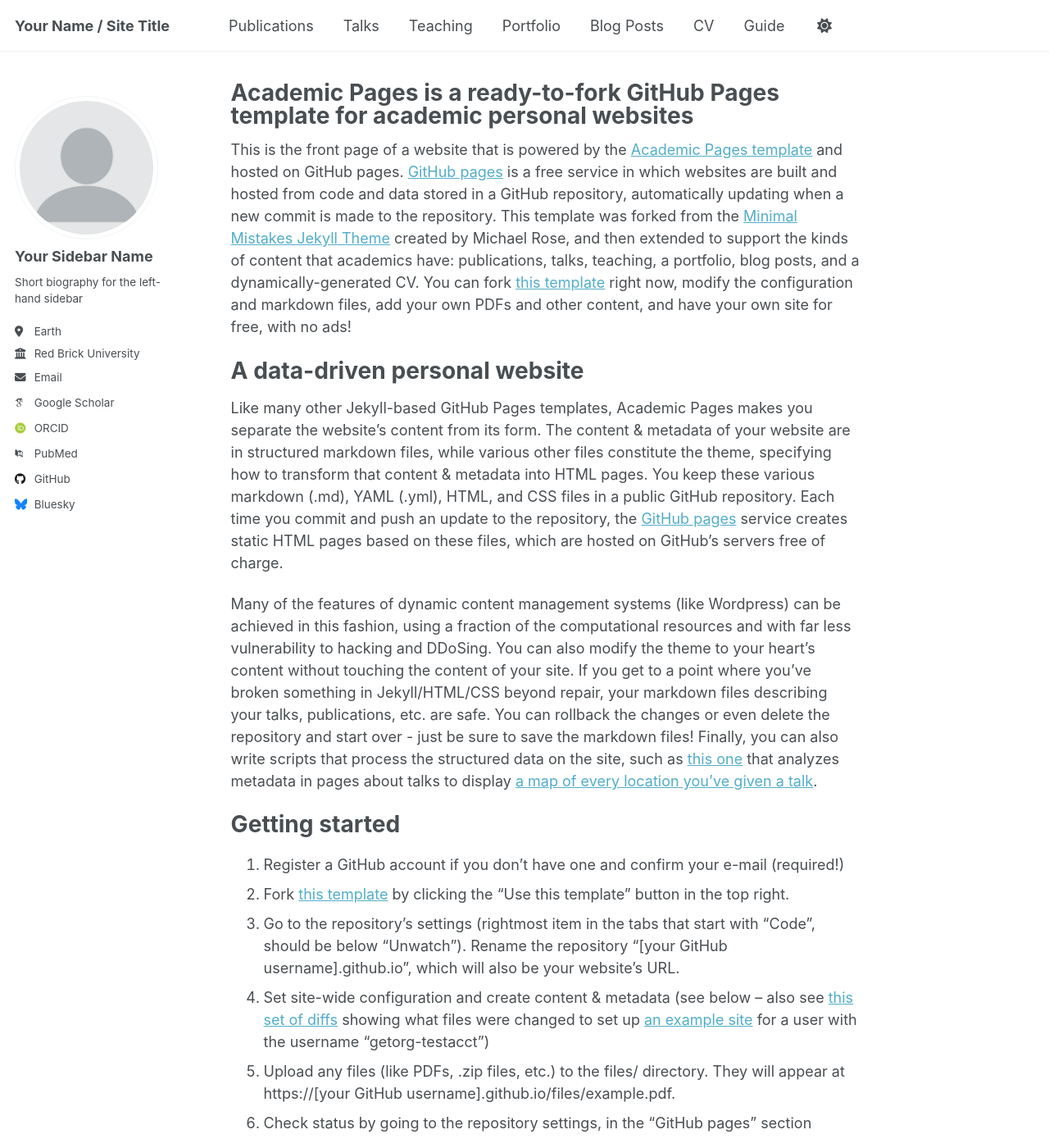
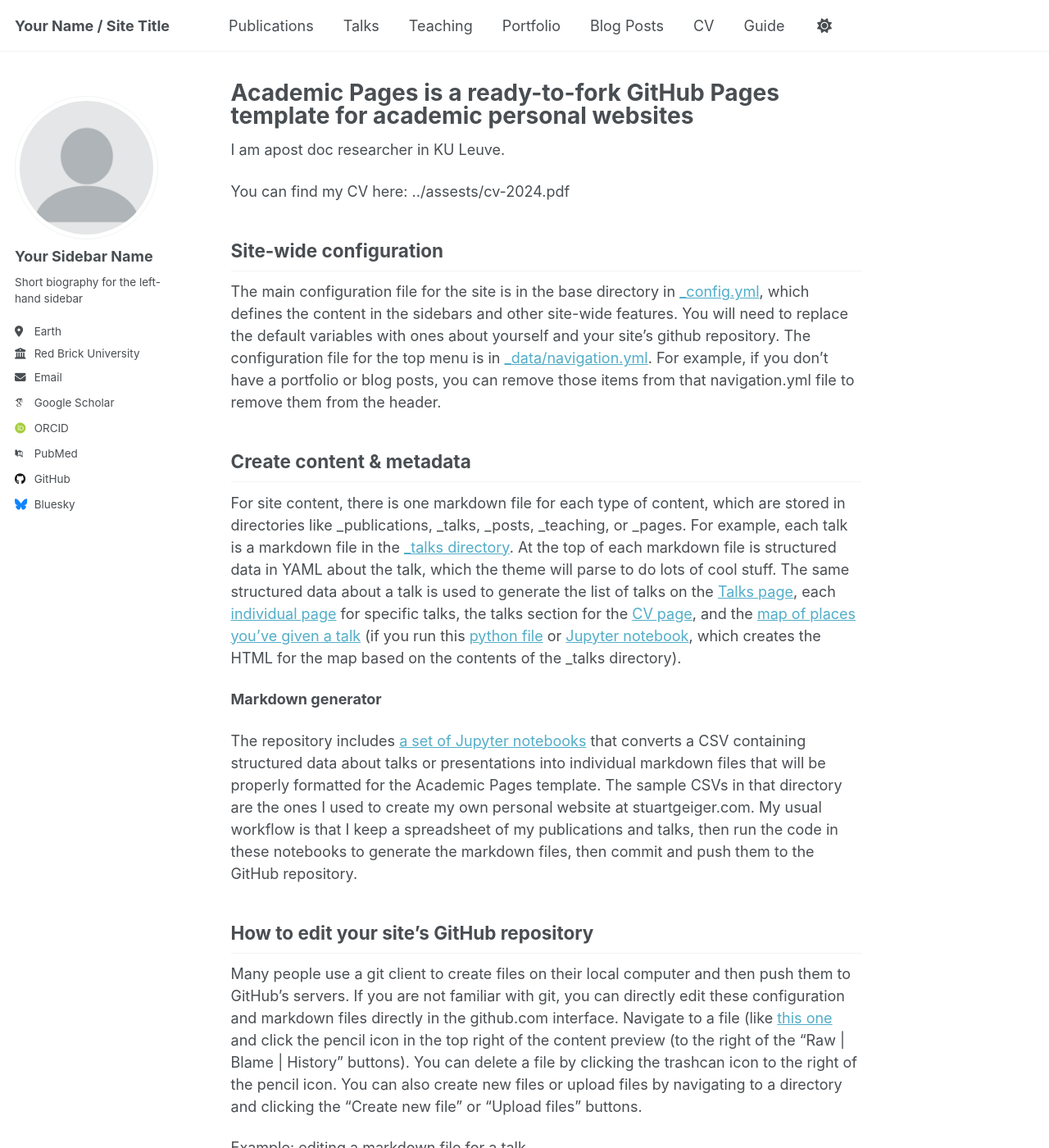
Before and after one commit to Li-Ruixuan/Li-Ruixuan.github.io, a Jekyll site: the page built from _pages/about.md, in a window 1280 px wide and 1400 px high. Shown: the whole window at 82% size. Built offline with Jekyll 4.4.1, drawn with Linux system fonts in a browser that asks for light colours; some web fonts are replaced.

Commit message:
Update about.md

```diff
--- a/_pages/about.md
+++ b/_pages/about.md
@@ -7,22 +7,9 @@ redirect_from:
   - /about.html
 ---
 
-This is the front page of a website that is powered by the [Academic Pages template](https://github.com/academicpages/academicpages.github.io) and hosted on GitHub pages. [GitHub pages](https://pages.github.com) is a free service in which websites are built and hosted from code and data stored in a GitHub repository, automatically updating when a new commit is made to the repository. This template was forked from the [Minimal Mistakes Jekyll Theme](https://mmistakes.github.io/minimal-mistakes/) created by Michael Rose, and then extended to support the kinds of content that academics have: publications, talks, teaching, a portfolio, blog posts, and a dynamically-generated CV. You can fork [this template](https://github.com/academicpages/academicpages.github.io) right now, modify the configuration and markdown files, add your own PDFs and other content, and have your own site for free, with no ads!
+ I am apost doc researcher in KU Leuve.
 
-A data-driven personal website
-======
-Like many other Jekyll-based GitHub Pages templates, Academic Pages makes you separate the website's content from its form. The content & metadata of your website are in structured markdown files, while various other files constitute the theme, specifying how to transform that content & metadata into HTML pages. You keep these various markdown (.md), YAML (.yml), HTML, and CSS files in a public GitHub repository. Each time you commit and push an update to the repository, the [GitHub pages](https://pages.github.com/) service creates static HTML pages based on these files, which are hosted on GitHub's servers free of charge.
-
-Many of the features of dynamic content management systems (like Wordpress) can be achieved in this fashion, using a fraction of the computational resources and with far less vulnerability to hacking and DDoSing. You can also modify the theme to your heart's content without touching the content of your site. If you get to a point where you've broken something in Jekyll/HTML/CSS beyond repair, your markdown files describing your talks, publications, etc. are safe. You can rollback the changes or even delete the repository and start over - just be sure to save the markdown files! Finally, you can also write scripts that process the structured data on the site, such as [this one](https://github.com/academicpages/academicpages.github.io/blob/master/talkmap.ipynb) that analyzes metadata in pages about talks to display [a map of every location you've given a talk](https://academicpages.github.io/talkmap.html).
-
-Getting started
-======
-1. Register a GitHub account if you don't have one and confirm your e-mail (required!)
-1. Fork [this template](https://github.com/academicpages/academicpages.github.io) by clicking the "Use this template" button in the top right.
-1. Go to the repository's settings (rightmost item in the tabs that start with "Code", should be below "Unwatch"). Rename the repository "[your GitHub username].github.io", which will also be your website's URL.
-1. Set site-wide configuration and create content & metadata (see below -- also see [this set of diffs](http://archive.is/3TPas) showing what files were changed to set up [an example site](https://getorg-testacct.github.io) for a user with the username "getorg-testacct")
-1. Upload any files (like PDFs, .zip files, etc.) to the files/ directory. They will appear at https://[your GitHub username].github.io/files/example.pdf.
-1. Check status by going to the repository settings, in the "GitHub pages" section
+ You can find my CV here: ../assests/cv-2024.pdf
 
 Site-wide configuration
 ------
```
